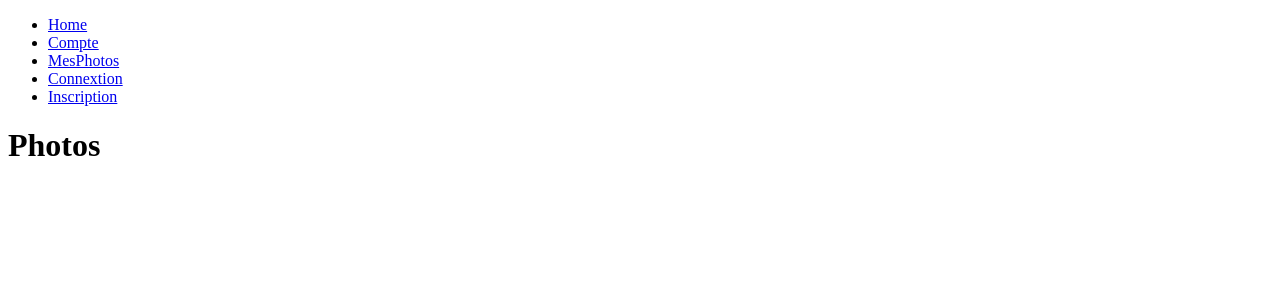
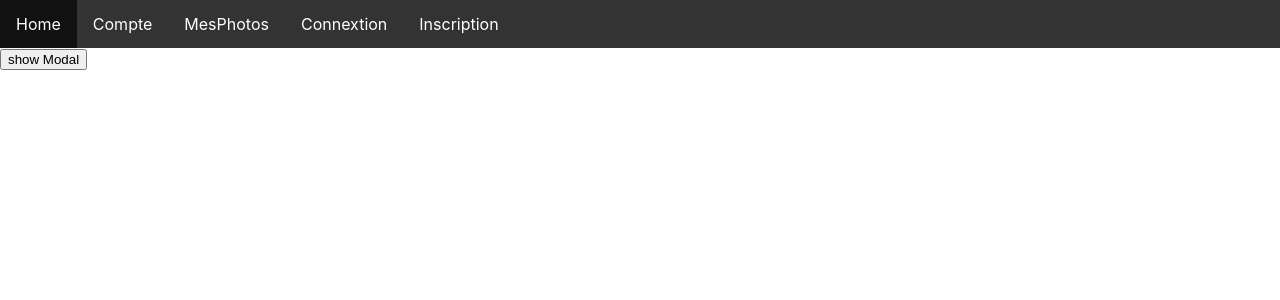
Before and after one commit to maxime-louis14/Projet_4_front, a React (Create React App) app: page /photos in a window 1280 px wide. Shown: the top 300 px of the page. Built offline with nearby package versions, Linux system fonts and the light colour scheme.

Commit message:
DragDrop/Photos

```diff
--- a/src/App.js
+++ b/src/App.js
@@ -1,5 +1,5 @@
 import logo from './logo.svg';
-import './App.css';
+import '/src/App.css';
 
 function App() {
   return (
--- /dev/null
+++ b/src/Component/Modal/ModalShow.js
@@ -0,0 +1,89 @@
+import React from 'react';
+import PropTypes from 'prop-types';
+
+
+function handleFile(files) {
+  alert("Number of files: " + files.length);
+}
+
+// drag drop file component
+export const DragDropFile = () => {
+  // drag state
+  const [dragActive, setDragActive] = React.useState(false);
+  // ref
+  const inputRef = React.useRef(null);
+
+  // handle drag events
+  const handleDrag = function(e) {
+    e.preventDefault();
+    e.stopPropagation();
+    if (e.type === "dragenter" || e.type === "dragover") {
+      setDragActive(true);
+    } else if (e.type === "dragleave") {
+      setDragActive(false);
+    }
+  };
+
+  // triggers when file is dropped
+  const handleDrop = function(e) {
+    e.preventDefault();
+    e.stopPropagation();
+    setDragActive(false);
+    if (e.dataTransfer.files && e.dataTransfer.files[0]) {
+      handleFile(e.dataTransfer.files);
+    }
+  };
+
+  // triggers when file is selected with click
+  const handleChange = function(e) {
+    e.preventDefault();
+    if (e.target.files && e.target.files[0]) {
+      handleFile(e.target.files);
+    }
+  };
+
+  // triggers the input when the button is clicked
+  const onButtonClick = () => {
+    inputRef.current.click();
+  };
+
+  return (
+    <form id="form-file-upload" onDragEnter={handleDrag} onSubmit={(e) => e.preventDefault()}>
+      <input ref={inputRef} type="file" id="input-file-upload" multiple={true} onChange={handleChange} />
+      <label id="label-file-upload" htmlFor="input-file-upload" className={dragActive ? "drag-active" : "" }>
+        <div>
+          <p>Drag and drop your file here or</p>
+          <button className="upload-button" onClick={onButtonClick}>Upload a file</button>
+        </div>
+      </label>
+      { dragActive && <div id="drag-file-element" onDragEnter={handleDrag} onDragLeave={handleDrag} onDragOver={handleDrag} onDrop={handleDrop}></div> }
+    </form>
+  );
+};
+
+export default class Modal extends React.Component {
+  render() {
+    if (!this.props.show) {
+      return null;
+    }
+    return (
+      <div class="modal" id="modal">
+        <h2>Modal Window</h2>
+        <DragDropFile />
+        <div class="content">
+          {this.props.children}
+        </div>
+        <div class="actions">
+          <button class="toggle-button" onClick={this.props.onClose}>
+            close
+          </button>
+        </div>
+      </div>
+    );
+  }
+}
+
+Modal.propTypes = {
+  onClose: PropTypes.func.isRequired,
+  show: PropTypes.bool.isRequired
+};
--- /dev/null
+++ b/src/Component/Modal/modal.css
@@ -0,0 +1,90 @@
+html,
+body {
+  height: 50%;
+}
+body {
+  background: #eee;
+  display: flex;
+  justify-content: center;
+  align-items: center;
+}
+
+ul {
+  list-style-type: none;
+  margin: 0;
+  padding: 0;
+  overflow: hidden;
+  background-color: #333;
+}
+
+li {
+  float: left;
+}
+
+li a {
+  display: block;
+  color: white;
+  text-align: center;
+  padding: 14px 16px;
+  text-decoration: none;
+}
+
+/* Change the link color to #111 (black) on hover */
+li a:hover {
+  background-color: #111;
+}
+.modal {
+  width: 500px;
+  background: white;
+  border: 1px solid #ccc;
+  transition: 1.1s ease-out;
+  box-shadow: -2rem 2rem 2rem rgba(0, 0, 0, 0.2);
+  filter: blur(0);
+  transform: scale(1);
+  opacity: 1;
+  visibility: visible;
+}
+.modal.off {
+  opacity: 0;
+  visibility: hidden;
+  filter: blur(8px);
+  transform: scale(0.33);
+  box-shadow: 1rem 0 0 rgba(0, 0, 0, 0.2);
+/* }
+@supports (offset-rotation: 0deg) {
+  offset-rotation: 0deg;
+  offset-path: path("M 250,100 S -300,500 -700,-200");
+  .modal.off {
+    offset-distance: 100%;
+  } */
+}
+@media (prefers-reduced-motion) {
+  .modal {
+    offset-path: none;
+  }
+}
+.modal h2 {
+  border-bottom: 1px solid #ccc;
+  padding: 1rem;
+  margin: 0;
+}
+.modal .content {
+  padding: 1rem;
+}
+.modal .actions {
+  border-top: 1px solid #ccc;
+  background: #eee;
+  padding: 0.5rem 1rem;
+}
+.modal .actions button {
+  border: 0;
+  background: #78f89f;
+  border-radius: 5px;
+  padding: 0.5rem 1rem;
+  font-size: 0.8rem;
+  line-height: 1;
+}
+#centered-toggle-button {
+  position: absolute;
+  top: 180px;
+}
--- a/src/index.css
+++ b/src/index.css
@@ -1,3 +1,5 @@
+
+
 body {
   margin: 0;
   font-family: -apple-system, BlinkMacSystemFont, 'Segoe UI', 'Roboto', 'Oxygen',
@@ -7,6 +9,32 @@ body {
   -moz-osx-font-smoothing: grayscale;
 }
 
+
+ul {
+  list-style-type: none;
+  margin: 0;
+  padding: 0;
+  overflow: hidden;
+  background-color: #333;
+}
+
+li {
+  float: left;
+}
+
+li a {
+  display: block;
+  color: white;
+  text-align: center;
+  padding: 14px 16px;
+  text-decoration: none;
+}
+
+/* Change the link color to #111 (black) on hover */
+li a:hover {
+  background-color: #111;
+}
+
 code {
   font-family: source-code-pro, Menlo, Monaco, Consolas, 'Courier New',
     monospace;
--- a/src/index.js
+++ b/src/index.js
@@ -7,6 +7,8 @@ import Layout from './pages/Layout';
 import Inscription from './pages/inscription';
 import Connextion from './pages/connextion';
 import Photos from './pages/Photos';
+import './index.css';
+
 
 export default function App() {
   return (
@@ -18,7 +20,6 @@ export default function App() {
         <Route path="/photos" element={<Photos />} />
         <Route path="/inscription" element={<Inscription />} />
         <Route path="/connextion" element={<Connextion />} />
-
         </Route>
       </Routes>
     </BrowserRouter>
--- a/src/pages/Compte.js
+++ b/src/pages/Compte.js
@@ -2,4 +2,6 @@ const Compte = () => {
     return <h1>MonCompte</h1>;
 };
 
+
+
 export default Compte
--- a/src/pages/Layout.js
+++ b/src/pages/Layout.js
@@ -1,4 +1,5 @@
 import { Outlet, Link } from "react-router-dom";
+
 
 const Layout = () => {
   return (
--- a/src/pages/Photos.js
+++ b/src/pages/Photos.js
@@ -1,5 +1,40 @@
-const Photos = () => {
-    return <h1>Photos</h1>
+import React from "react";
+import Modal from "../Component/Modal/ModalShow.js";
+
+function DragDropFile() {
+  // votre fonction DragDropFile
 }
 
-export default Photos
+class Photos extends React.Component {
+  state = {
+    show: false
+  };
+
+  showModal = e => {
+    this.setState({
+      show: !this.state.show
+    });
+  };
+
+  render() {
+    return (
+      <div className="Photo">
+        <button
+          class="toggle-button"
+          id="centered-toggle-button"
+          onClick={e => {
+            this.showModal(e);
+          }}
+        >
+          {" "}
+          show Modal{" "}
+        </button>
+        <Modal onClose={this.showModal} show={this.state.show}>
+          <DragDropFile />
+        </Modal>
+      </div>
+    );
+  }
+}
+
+export default Photos;
```
Also changed, not shown: 1 other file (tests, documents, lock files or other folders).
